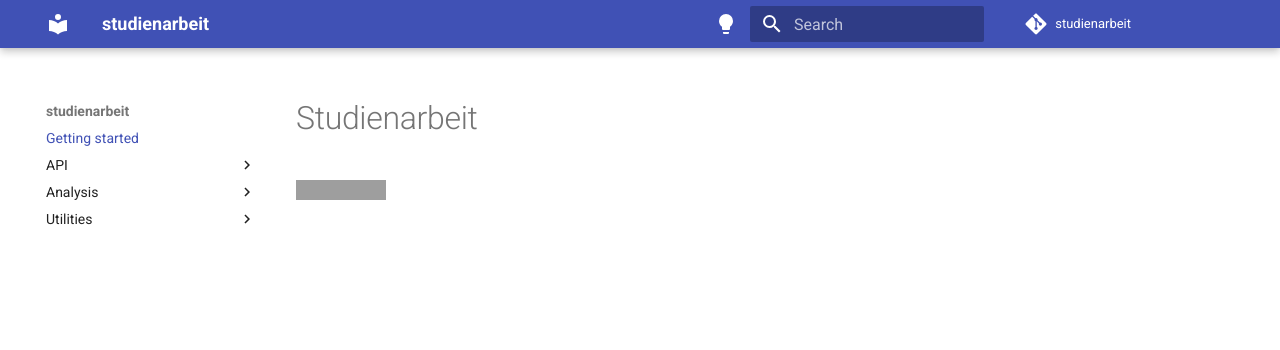
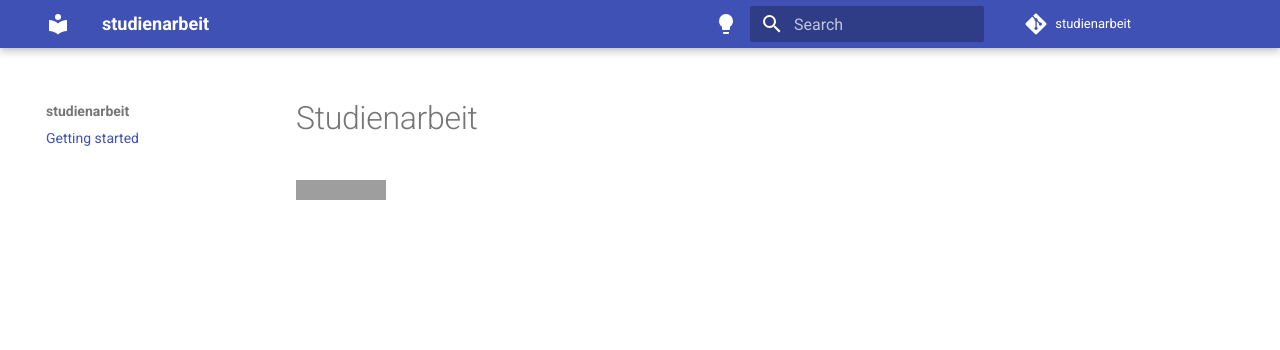
Before and after one commit to felixhoffmnn/gepart, an MkDocs documentation site: the page built from docs/index.md, in a window 1280 px wide. Shown: the top 350 px of the page. Built offline with MkDocs 1.6.1 and Material for MkDocs 9.7.7, drawn with Linux system fonts in a browser that asks for light colours; comment, search, counter and statistics services are not loaded; part of the change alters nothing that is shown; grey boxes are pictures that could not be loaded.

Commit message:
🔧 Updated mkdocs yaml

```diff
--- a/mkdocs.yaml
+++ b/mkdocs.yaml
@@ -5,16 +5,6 @@ repo_name: studienarbeit
 repo_url: https://github.com/felixhoffmnn/studienarbeit
 nav:
   - Getting started: index.md
-  - API:
-      - Twarc API (Get Tweets): api/twarc_api.md
-  - Analysis:
-      - Sentiment: analysis/sentiment.md
-      - Aspect-Based: analysis/aspect_based.md
-      - Toxicity: analysis/toxicity.md
-  - Utilities:
-      - Load Tweets: utils/load.md
-      - Clean Tweets: utils/clean.md
-      - Get Sample Replies: utils/sample_replies.md
 plugins:
   - search
   - autorefs
```
